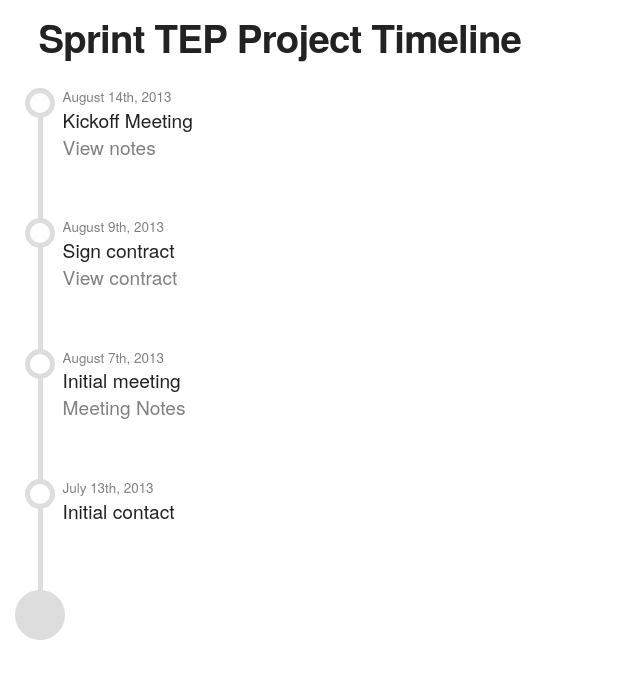
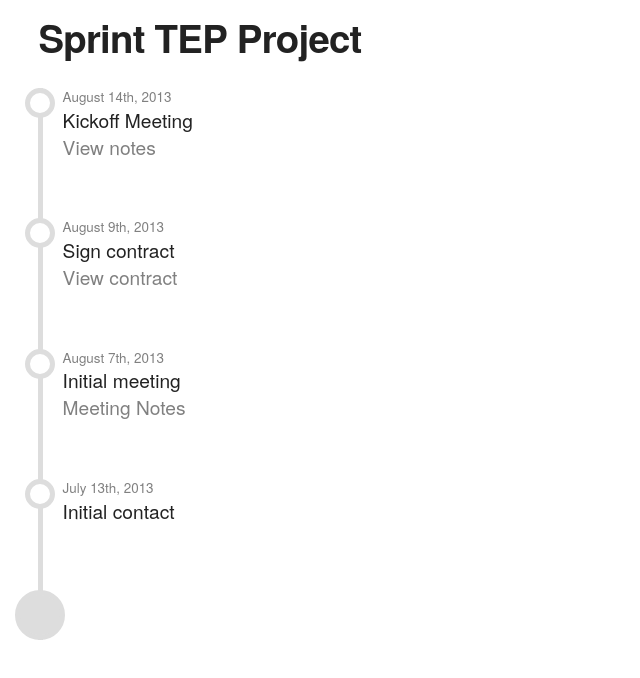
Before and after one commit to heitzke/tep-project-hub, a plain HTML site: page index.html in a window 1280 px wide. Shown: the whole page, without its empty margins (0-640 px from the left). Drawn offline with Linux system fonts and the light colour scheme.

Commit message:
Update index.html

```diff
--- a/index.html
+++ b/index.html
@@ -13,7 +13,7 @@
     <![endif]-->
   </head>
   <body>
-    <h1>Sprint TEP Project Timeline</h1>
+    <h1>Sprint TEP Project</h1>
     <ol class="timeline">
       <li class="tl-node">
         <div class="tl-stamp">August 14th, 2013</div>
```
